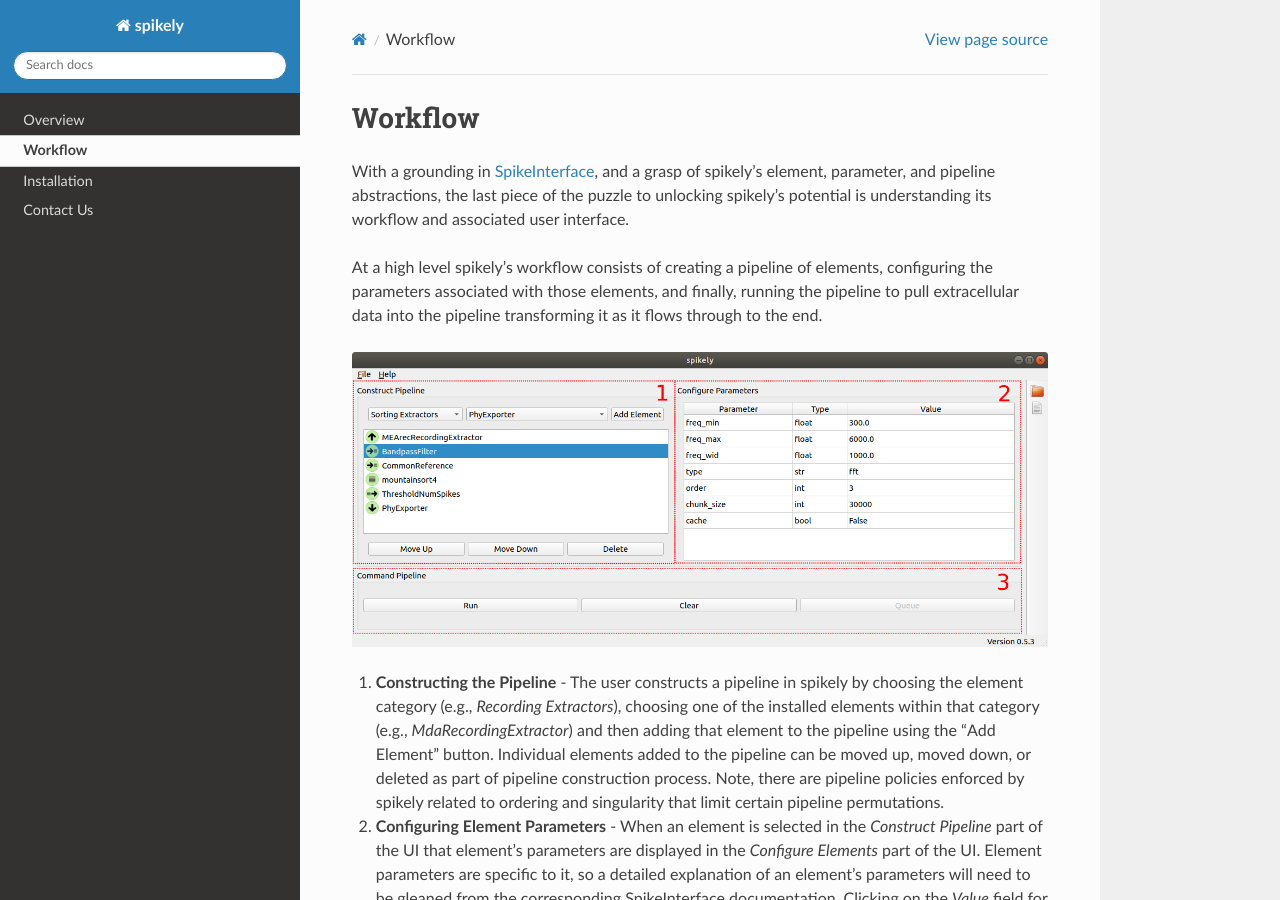
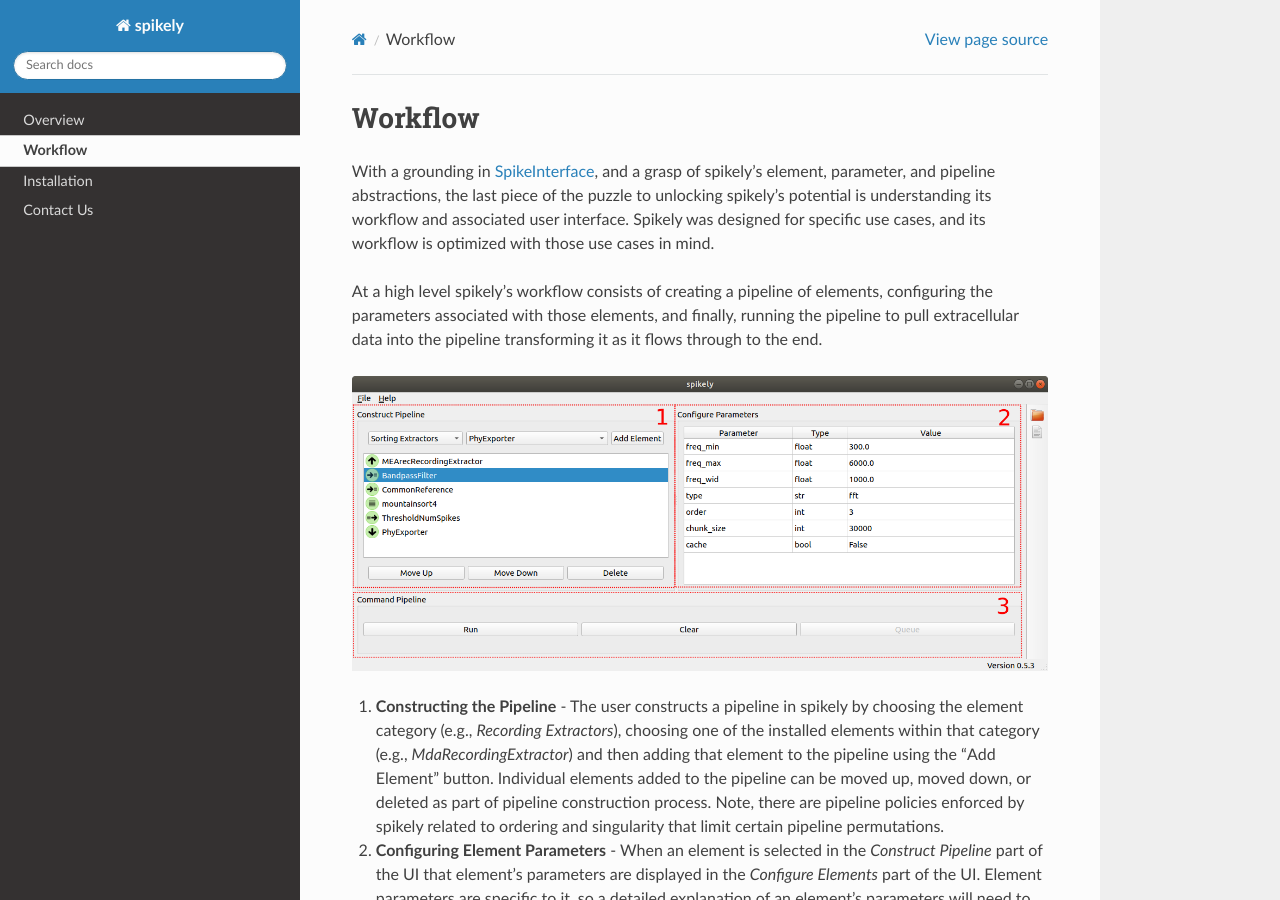
Before and after one commit to SpikeInterface/spikely, a Sphinx documentation site: the page built from docs/source/workflow.rst, in a window 1280 px wide and 900 px high. Built offline with Sphinx 7.4.7 and the Read the Docs theme 2.0.0, drawn with Linux system fonts in a browser that asks for light colours.

Commit message:
Fixed some typos, and fleshed out the workflow introduction.

```diff
--- a/docs/source/index.rst
+++ b/docs/source/index.rst
@@ -1,7 +1,7 @@
 spikely
 =======
 
-Spike sorting made simple
+Spike Sorting Made Simple
 -------------------------
 
 .. _SpikeInterface: https://github.com/SpikeInterface
--- a/docs/source/workflow.rst
+++ b/docs/source/workflow.rst
@@ -6,7 +6,8 @@
 With a grounding in SpikeInterface_, and a grasp of spikely's element,
 parameter, and pipeline abstractions, the last piece of the puzzle to unlocking
 spikely's potential is understanding its workflow and associated user
-interface.
+interface.  Spikely was designed for specific use cases, and its workflow is
+optimized with those use cases in mind.
 
 At a high level spikely's workflow consists of creating a pipeline of elements,
 configuring the parameters associated with those elements, and finally, running
```
